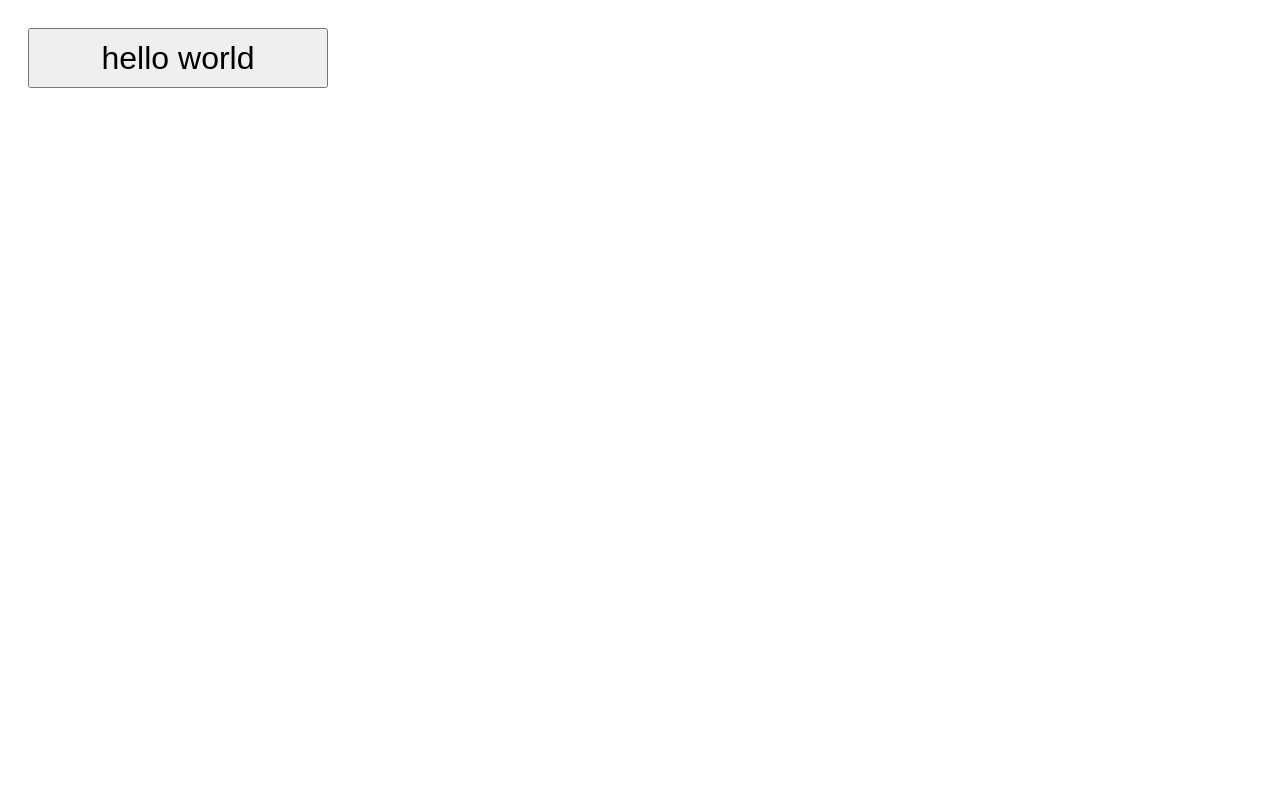
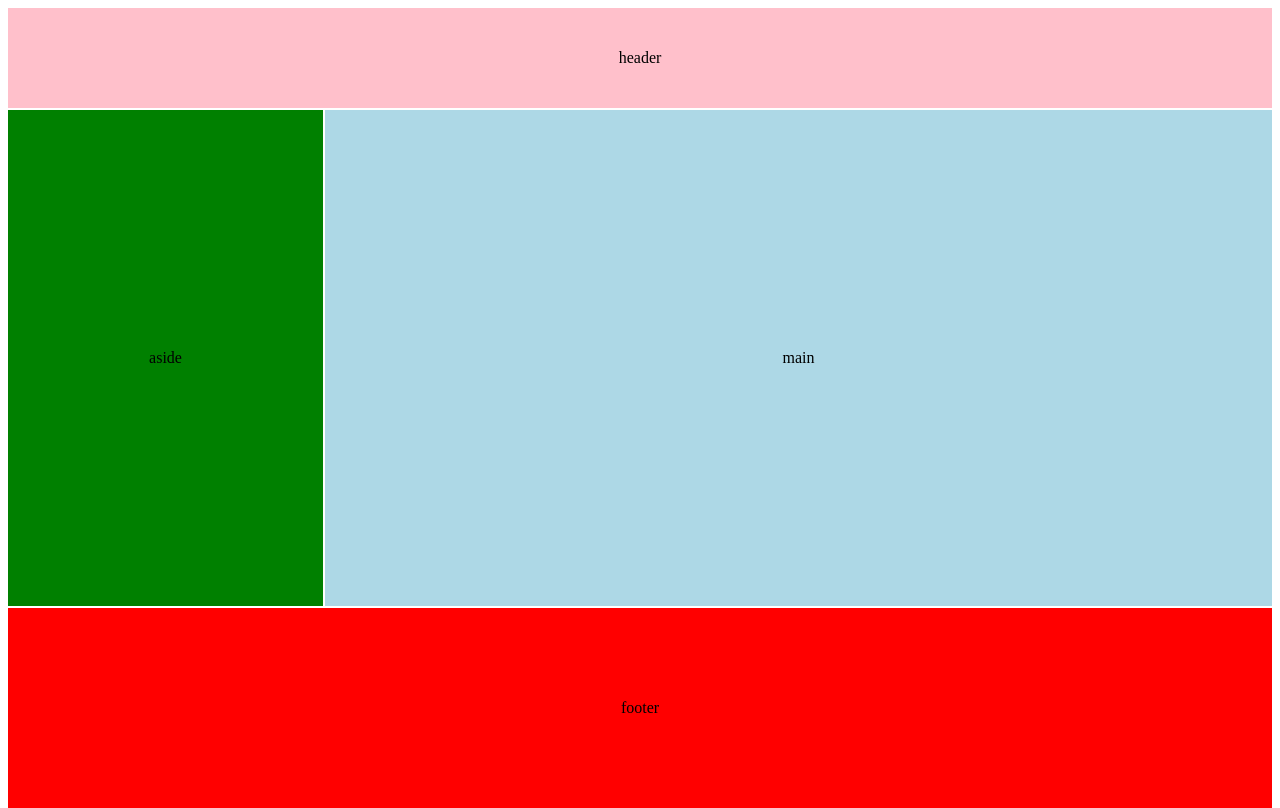
Before and after one commit to zenmarshy1103/myproject13jan2022, a plain HTML site: page index.html in a window 1280 px wide. Drawn offline with Linux system fonts and the light colour scheme.

Commit message:
grid template area

```diff
--- a/assets/css/main.css
+++ b/assets/css/main.css
@@ -1,127 +1,105 @@
-button {
-    margin: 20px;
-    width: 300px;
-    height: 60px;
-    font-size: 2em;
+/* article {
+    height: 100vh;
+    display: grid;
+    gap: 2px; */
+    /* grid-auto-flow: column; */
+    /* grid-template-columns: repeat(4, 1fr); */
+    /* grid-template-rows: repeat(3, 1fr); */
+    /* align-items: center;
+    justify-items: center; */
 
-    animation-duration: 400ms;
-    animation-iteration-count: infinite;
-    animation-direction: alternate;
+/* } */
+
+/* p {
+    background-color: gold;
+} */
+
+body,
+html {
+    height: 100%;
 }
 
-button:hover{
-    /* animation-name: btn ; */
-    /* animation-name: shake; */
-    animation-name: pulse;
+header, aside, main, footer {
 
+    /* place content in the center; */
+
+    /* display: flex;
+    justify-content: center;
+    align-items: center; */
+
+    display: grid;
+    place-items: center;
+    /* align-items: center;
+    justify-items: center; */
+
+    /* display: flex;
+    margin: auto; */
 }
 
-@keyframes shake {
-    from{
-        transform: skew(5deg,5deg);
+header {
+    background-color: pink;
+    grid-area: my-header;
+}
 
-    }to {
-        transform: skew(-1deg, -1deg);
+aside {
+    background-color: green;
+    grid-area: my-aside;
+}
 
+main {
+    background-color: lightblue;
+    grid-area: my-main;
+}
+
+footer {
+    background-color: red;
+    grid-area: my-footer;
+}
+
+body {
+    display: grid;
+    gap: 2px;
+}
+
+
+@media (min-width: 1800px){
+    body {
+        grid-template-columns: 1fr 1fr;
+        grid-template-rows: 100px 1fr 200px;
+        /*Defining template 2coloumns 3rows*/
+        grid-template-areas:
+            "my-header my-header"
+            "my-aside my-main"
+            "my-footer my-footer"
+        ;
     }
 
 }
 
-@keyframes pulse {
-    from{
-        scale: 0;
+ @media (min-width:800px) and (max-width: 1800px) {
+    body{
+        grid-template-columns: 1fr 2fr 1fr;
+        grid-template-rows: 100px 1fr 200px;
+        grid-template-areas:
+            "my-header my-header my-header"
+            "my-aside my-main my-main"
+            "my-footer my-footer my-footer"
+        ;
 
-    }to {
-        scale: 1;
 
     }
+ }
 
-}
-
-/* @keyframes something {
-    0%{
-
-    }10%{
-
-    }20%{
-
-    }50%{
-
-    }100%{
-
-    }0%{
+ @media (max-width:800px) {
+    body {
+        grid-template-columns: 1fr;
+        grid-template-rows: 100px 1fr 2fr 200px;
+        grid-template-areas:
+            "my-header"
+            "my-aside"
+            "my-main"
+            "my-footer"
+        ;
 
     }
-
-} */
-
-
-@keyframes btn {
-    from{
-        scale: 1;
-
-
-    }to {
-        scale: 1.05;
-
-    }
-
-}
-
-/* .box {
-    width: 100px;
-    height: 100px;
-    background-color: red;
-    position: absolute; */
-    /* animation-name: sample;  Create Animation name */
-    /* animation-duration: 3s; set animation duration */
-    /* animation-iteration-count: 3;
-    animation-timing-function: ease-in-out;
-    animation-direction: alternate;
-    animation-fill-mode: backwards; */
-}
-
-
-/*Create the key frame from to identifier is the animation name*/
-/* @keyframes box { */
-    /* from{
-        background-color: red;
-        scale: 1;
-        top: 0;
-        rotate: 0deg;
-
-    }
-    to{
-        background-color: blue;
-        scale: 2;
-        top:500px;
-        rotate: 90deg;
-    } */
-/*
-    0%{
-        top:0;
-        left: 0;
-
-    }100%{
-        top: 100px;
-        left: 100px;
-
-    } */
-/* } */
-
-/* @keyframes sample {
-    from{
-        translate: 0 0;
-        border-radius: 0;
-        background-color: red;
-
-    }
-    to{
-
-        translate: 400px 400px;
-        border-radius: 50%;
-        background-color: green;
-
-    }
-
-} */
+ }
--- a/index.html
+++ b/index.html
@@ -12,8 +12,10 @@
     <!-- <script src="./assets/js/script.js" async></script>  -->
   </head>
   <body>
-    <!-- <div class="box"></div> -->
-    <button>hello world</button>
+    <header>header</header>
+    <aside>aside</aside>
+    <main>main</main>
+    <footer>footer</footer>
 
 
   </body>
```
